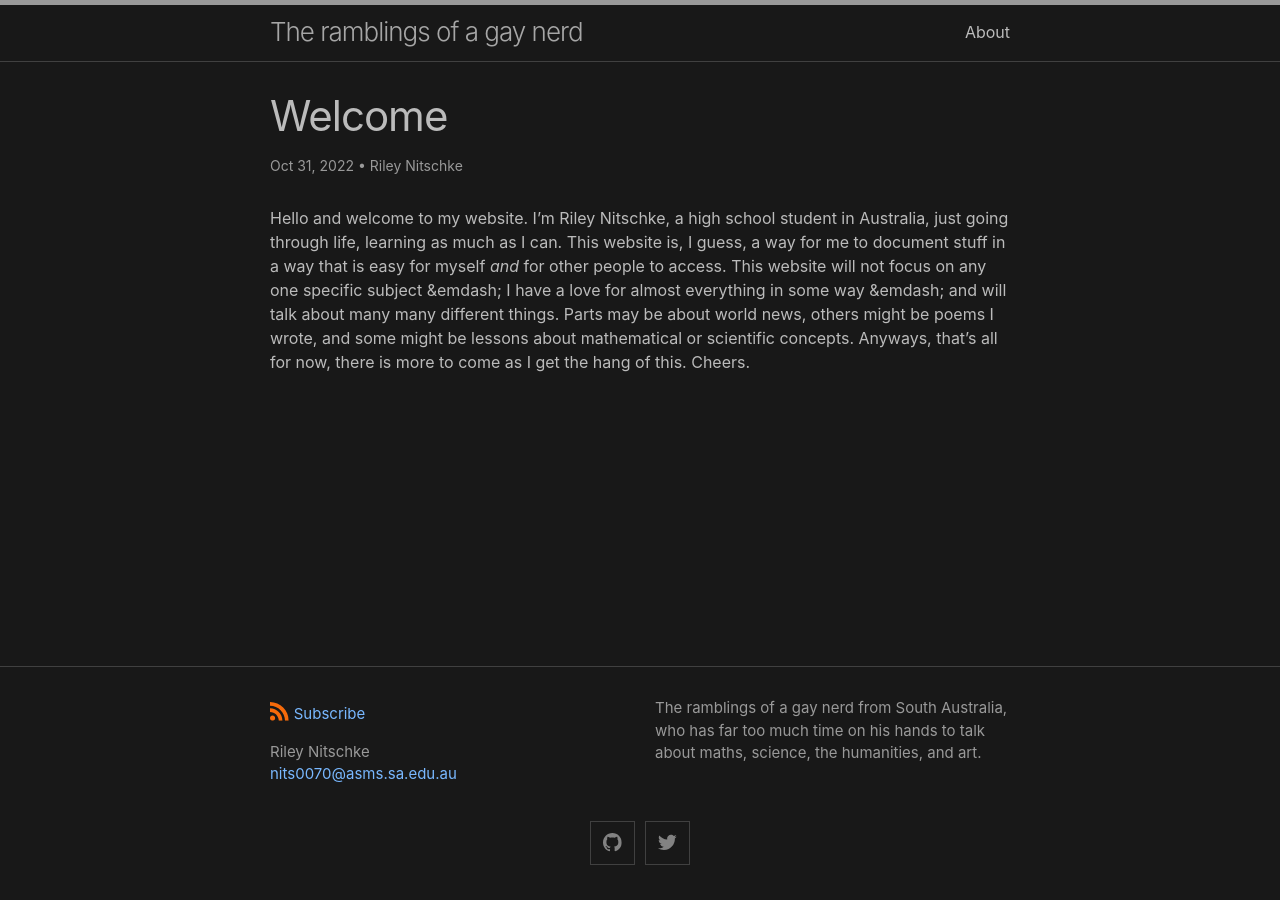
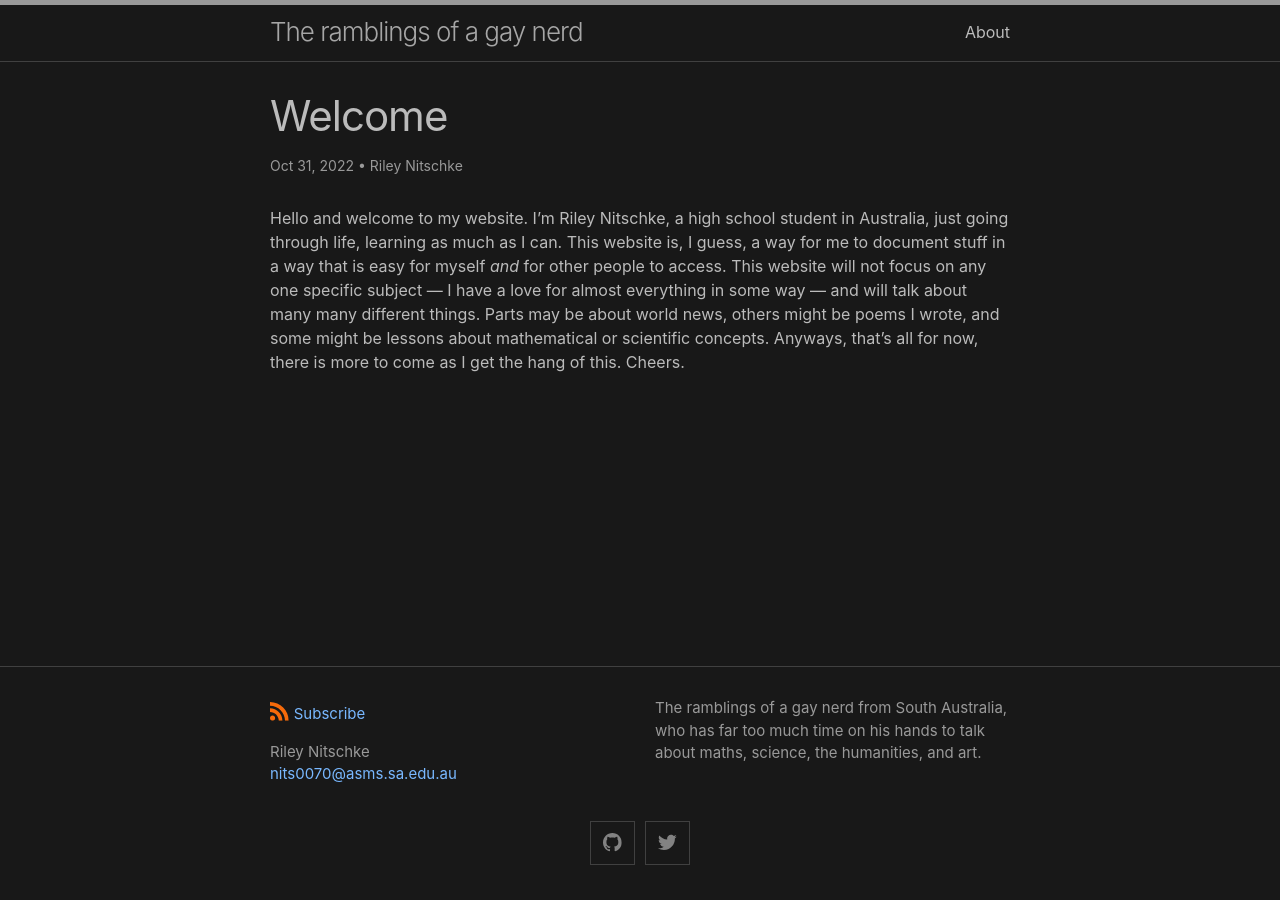
Before and after one commit to Weirdguyz/Weirdguyz.github.io, a Jekyll site: the page built from _posts/2022-10-31-Welcome.md, in a window 1280 px wide. Built offline with Jekyll 4.4.1, drawn with Linux system fonts in a browser that asks for light colours; part of the change alters nothing that is shown.

Commit message:
Update 2022-10-31-Welcome.md

```diff
--- a/_posts/2022-10-31-Welcome.md
+++ b/_posts/2022-10-31-Welcome.md
@@ -5,4 +5,4 @@ categories: general
 author:
  - Riley Nitschke
 ---
-Hello and welcome to my website. I'm Riley Nitschke, a high school student in Australia, just going through life, learning as much as I can. This website is, I guess, a way for me to document stuff in a way that is easy for myself <i>and</i> for other people to access. This website will not focus on any one specific subject &emdash; I have a love for almost everything in some way &emdash; and will talk about many many different things. Parts may be about world news, others might be poems I wrote, and some might be lessons about mathematical or scientific concepts. Anyways, that's all for now, there is more to come as I get the hang of this. Cheers.
+Hello and welcome to my website. I'm Riley Nitschke, a high school student in Australia, just going through life, learning as much as I can. This website is, I guess, a way for me to document stuff in a way that is easy for myself <i>and</i> for other people to access. This website will not focus on any one specific subject &mdash; I have a love for almost everything in some way &mdash; and will talk about many many different things. Parts may be about world news, others might be poems I wrote, and some might be lessons about mathematical or scientific concepts. Anyways, that's all for now, there is more to come as I get the hang of this. Cheers.
```
